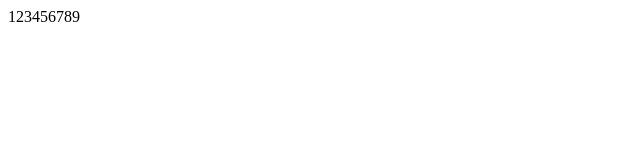
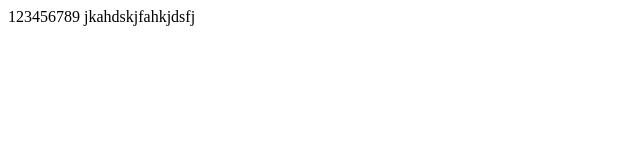
Before and after one commit to xiongxin1996/RedEnchantress, a plain HTML site: page index.html in a window 1280 px wide. Shown: the whole page, without its empty margins (0-640 px from the left). Drawn offline with Linux system fonts and the light colour scheme.

Commit message:
second modify

```diff
--- a/index.html
+++ b/index.html
@@ -6,5 +6,6 @@
 	</head>
 	<body>
 		123456789
+		jkahdskjfahkjdsfj
 	</body>
 </html>
```
